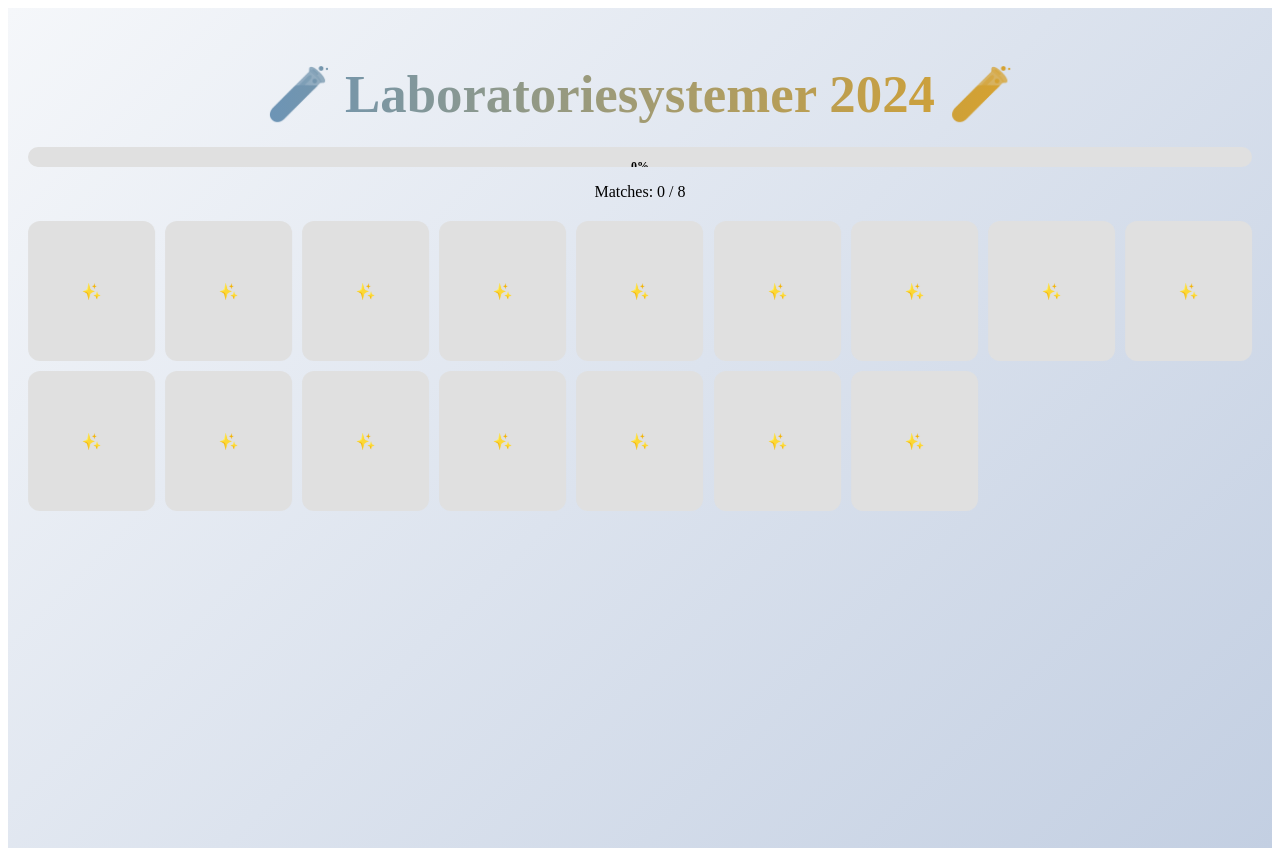
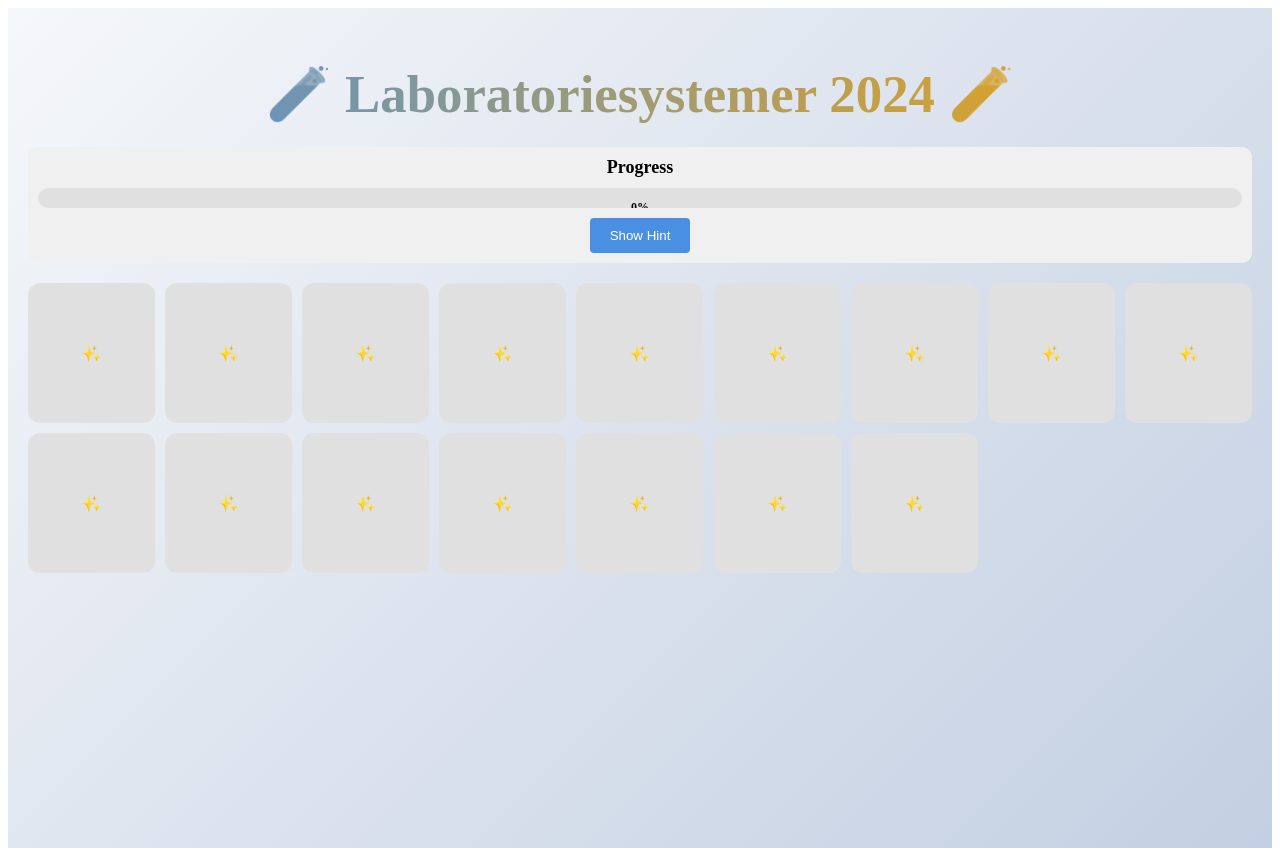
Before and after one commit to Ianropke/Labsys, a React (Create React App) app: page / in a window 1280 px wide. Built offline with nearby package versions, Linux system fonts and the light colour scheme.

Commit message:
Update App.jsx

```diff
--- a/src/App.jsx
+++ b/src/App.jsx
@@ -19,6 +19,7 @@ const App = () => {
   const [score, setScore] = useState(0);
   const [matchDetails, setMatchDetails] = useState(null);
   const [showConfetti, setShowConfetti] = useState(false);
+  const [hintUsed, setHintUsed] = useState(false);
 
   useEffect(() => {
     const gameCards = [
@@ -62,6 +63,32 @@ const App = () => {
 
   const closeDetails = () => setMatchDetails(null);
 
+  const showHint = () => {
+    if (hintUsed) return;
+    setHintUsed(true);
+
+    const unmatchedCards = cards
+      .map((card, index) => ({ ...card, index }))
+      .filter(card => !matched.has(card.index));
+
+    if (unmatchedCards.length < 2) return;
+
+    const cardGroups = unmatchedCards.reduce((groups, card) => {
+      groups[card.id] = groups[card.id] || [];
+      groups[card.id].push(card.index);
+      return groups;
+    }, {});
+
+    const pair = Object.values(cardGroups).find(group => group.length === 2);
+
+    if (pair) {
+      setFlipped(pair);
+      setTimeout(() => {
+        setFlipped([]);
+      }, 1000);
+    }
+  };
+
   return (
     <div style={{
       background: 'linear-gradient(135deg, #f5f7fa, #c3cfe2)',
@@ -86,15 +113,22 @@ const App = () => {
         🧪 Laboratoriesystemer 2024 🧪
       </h1>
 
-      <div style={{ marginBottom: '20px' }}>
+      <div style={{
+        textAlign: 'center',
+        marginBottom: '20px',
+        padding: '10px',
+        backgroundColor: '#f0f0f0',
+        borderRadius: '10px',
+      }}>
+        <h2 style={{ margin: '0 0 10px', fontSize: '18px', fontWeight: 'bold' }}>Progress</h2>
         <div style={{
           background: '#e0e0e0',
           borderRadius: '10px',
           overflow: 'hidden',
           width: '100%',
           height: '20px',
+          position: 'relative',
           marginBottom: '10px',
-          position: 'relative',
         }}>
           <div style={{
             background: 'linear-gradient(90deg, #4a90e2, #00ced1)',
@@ -114,9 +148,20 @@ const App = () => {
             {Math.round((matched.size / cards.length) * 100)}%
           </p>
         </div>
-        <p style={{ textAlign: 'center', marginBottom: '10px' }}>
-          Matches: {matched.size / 2} / {achievements.length}
-        </p>
+        <button
+          onClick={showHint}
+          disabled={hintUsed}
+          style={{
+            backgroundColor: hintUsed ? '#ccc' : '#4a90e2',
+            color: 'white',
+            padding: '10px 20px',
+            border: 'none',
+            borderRadius: '4px',
+            cursor: hintUsed ? 'not-allowed' : 'pointer',
+          }}
+        >
+          {hintUsed ? 'Hint Used' : 'Show Hint'}
+        </button>
       </div>
 
       <div style={{
```
